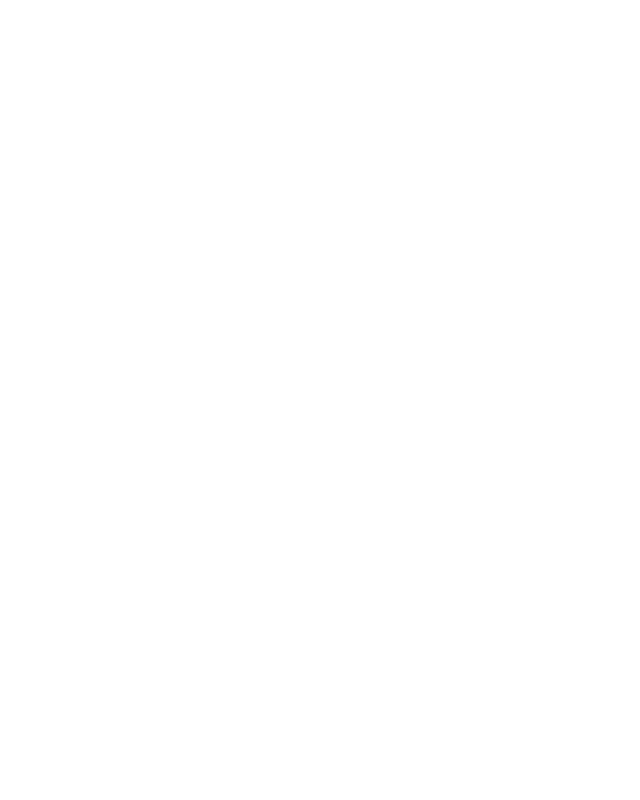
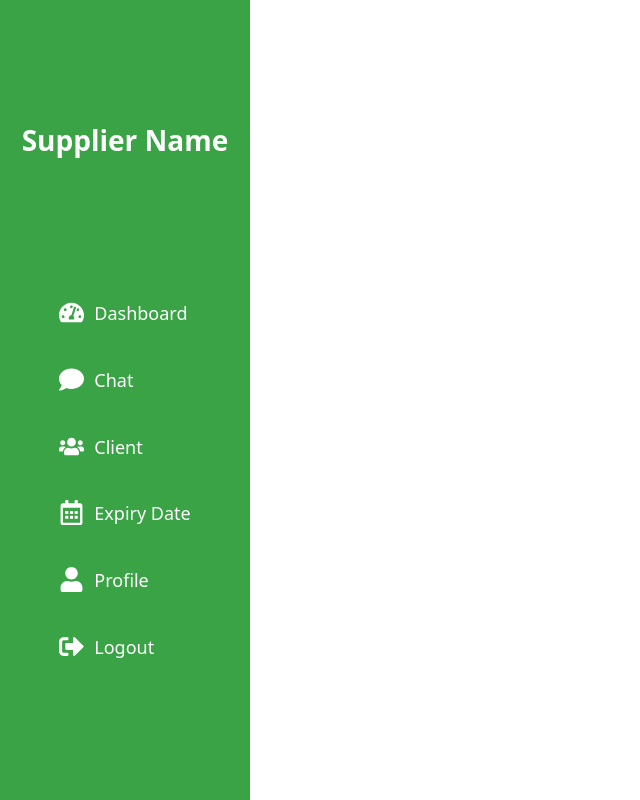
Before and after one commit to khaled-bissani/shelves-tracker, a React (Create React App) app in the folder supplier-frontend/: page /chat in a window 1280 px wide. Before the commit this address had no page. Shown: the whole page, without its empty margins (0-640 px from the left). Built offline with nearby package versions, Linux system fonts and the light colour scheme.

Commit message:
Frontend <> Supplier frontend: linking the chat page

```diff
--- a/supplier-frontend/src/App.js
+++ b/supplier-frontend/src/App.js
@@ -1,6 +1,7 @@
 import Signup from "./pages/signup/Signup";
 import Login from "./pages/login/Login";
 import Home from "./pages/home/Home";
+import Chat from "./pages/home/Chat";
 import { BrowserRouter as Router, Routes, Route } from "react-router-dom";
 
 function App() {
@@ -11,6 +12,7 @@ function App() {
           <Route path="/" element={<Signup/>} />
           <Route path="/login" element={<Login/>} />
           <Route path="/home" element={<Home/>} />
+          <Route path="/chat" element={<Chat/>} />
         </Routes>
       </Router>
     </div>
--- a/supplier-frontend/src/pages/home/Chat.js
+++ b/supplier-frontend/src/pages/home/Chat.js
@@ -1,8 +1,11 @@
 import React from 'react'
+import SideBar from '../../components/SideBar'
 
 const Chat = () => {
   return (
-    <div>Chat</div>
+    <div className='flex'>
+        <SideBar/>
+    </div>
   )
 }
 
```
